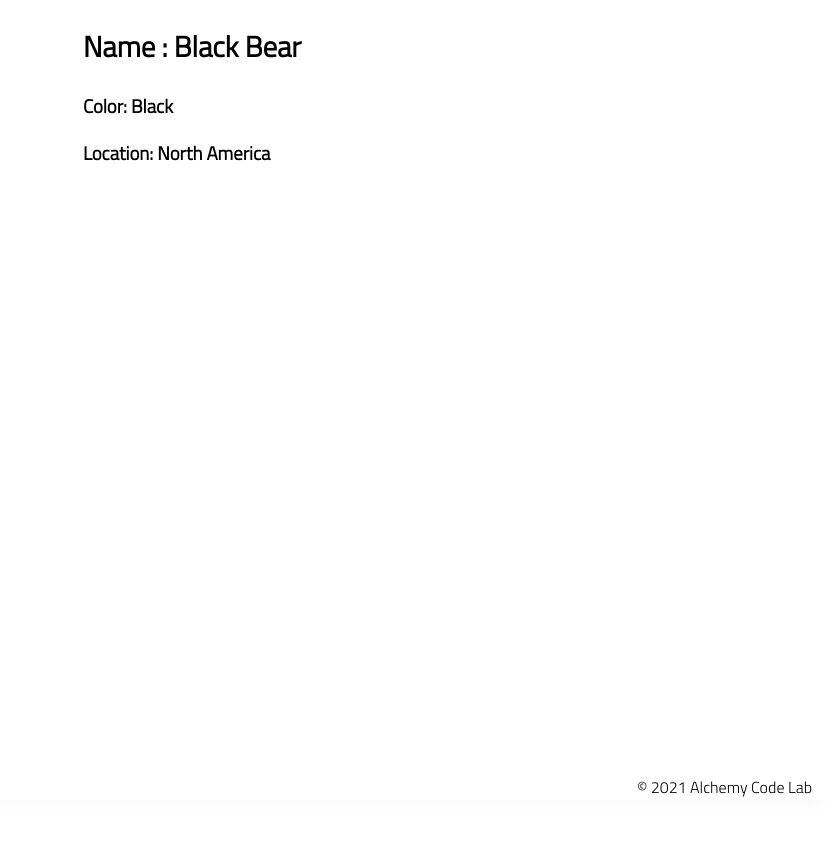
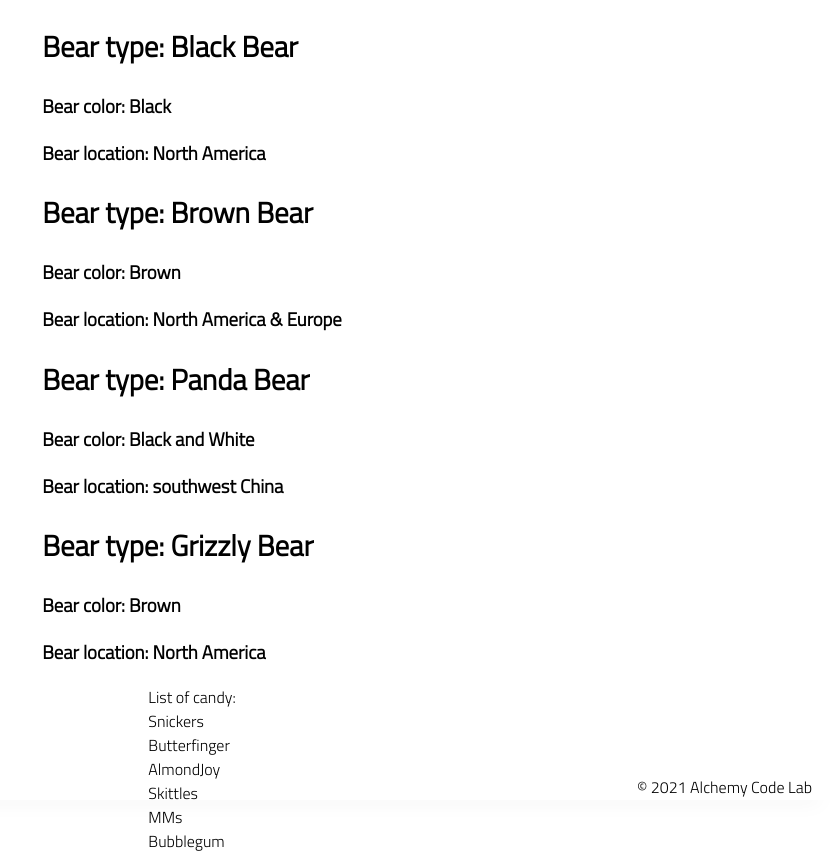
Before and after one commit to KhaymanaKing/display-a-list-practice, a website: page index.html in a window 1280 px wide. Shown: the whole page, without its empty margins (448-1280 px from the left). Before the commit the page ends 800 px from the top, so only its background shows below. Drawn offline with Linux system fonts and the light colour scheme.

Commit message:
Candy render now working

```diff
--- a/app.js
+++ b/app.js
@@ -1,21 +1,24 @@
 import { bears } from './beardata.js';
-import { renderBearsEl } from './render-bears.js';
+import { renderBearEl } from './render-bears.js';
 
 import { candies } from './array-candy.js';
 import { renderCandyEl } from './render-candy.js';
 
-const bearsEl = document.getElementById(bears);
-for (let bear of bears){
-    const bearEl = renderBearsEl(bear);
+const bearsEl = document.querySelector('.bear');
 
 
+for (let bear of bears){
+    const bearEl = renderBearEl(bear);
+
+    console.log(bearsEl);
 
     bearsEl.append(bearEl);
 }
 
-const candiesEl = document.getElementById(candies);
-for (let candyEl of candies) {
+const candiesEl = document.querySelector('.candy');
+
+for (let candy of candies) {
     const candyEl = renderCandyEl(candy);
-
-    candyiesEl.append(candy);
+    console.log(candyEl);
+    candiesEl.append(candyEl);
 }
--- a/index.html
+++ b/index.html
@@ -16,10 +16,11 @@
 
 <body>
     <main>
-        <div class = "bears">
-            <h2>Name : Black Bear</h2>
-            <h3> Color: Black</h3>
-            <h3>Location: North America</h3>
+        <div class = "bear">
+
+        </div>
+        <div class = "candy">
+            List of candy:
         </div>
     </main>
     <footer>
--- a/render-bears.js
+++ b/render-bears.js
@@ -1,15 +1,16 @@
 export function renderBearEl(bear) {
 
-    const bearsEl = document.createElement('div');
+    const bearEl = document.createElement('div');
     const bearTypeEl = document.createElement('h2');
     const bearColorEl = document.createElement('h3');
     const bearLocEl = document.createElement('h3');
 
-    bearsEl.classList.add('bear');
+    bearEl.classList.add('bear');
 
     bearTypeEl.textContent = `Bear type: ${bear.type}`;
     bearColorEl.textContent = `Bear color: ${bear.color}`;
     bearLocEl.textContent = `Bear location: ${bear.location}`;
 
-    return bearsEl;
+    bearEl.append(bearTypeEl, bearColorEl, bearLocEl);
+    return bearEl;
 }
--- a/render-candy.js
+++ b/render-candy.js
@@ -2,7 +2,7 @@ export function renderCandyEl(candy) {
     const candyEl = document.createElement ('div');
 
     candyEl.classList.add('candy');
-    candyEl.textContent = `List of Candy ${candy}`;
-    candyEl.append(candyEl);
+    candyEl.textContent = `${candy}`;
+
     return candyEl;
 }
```
